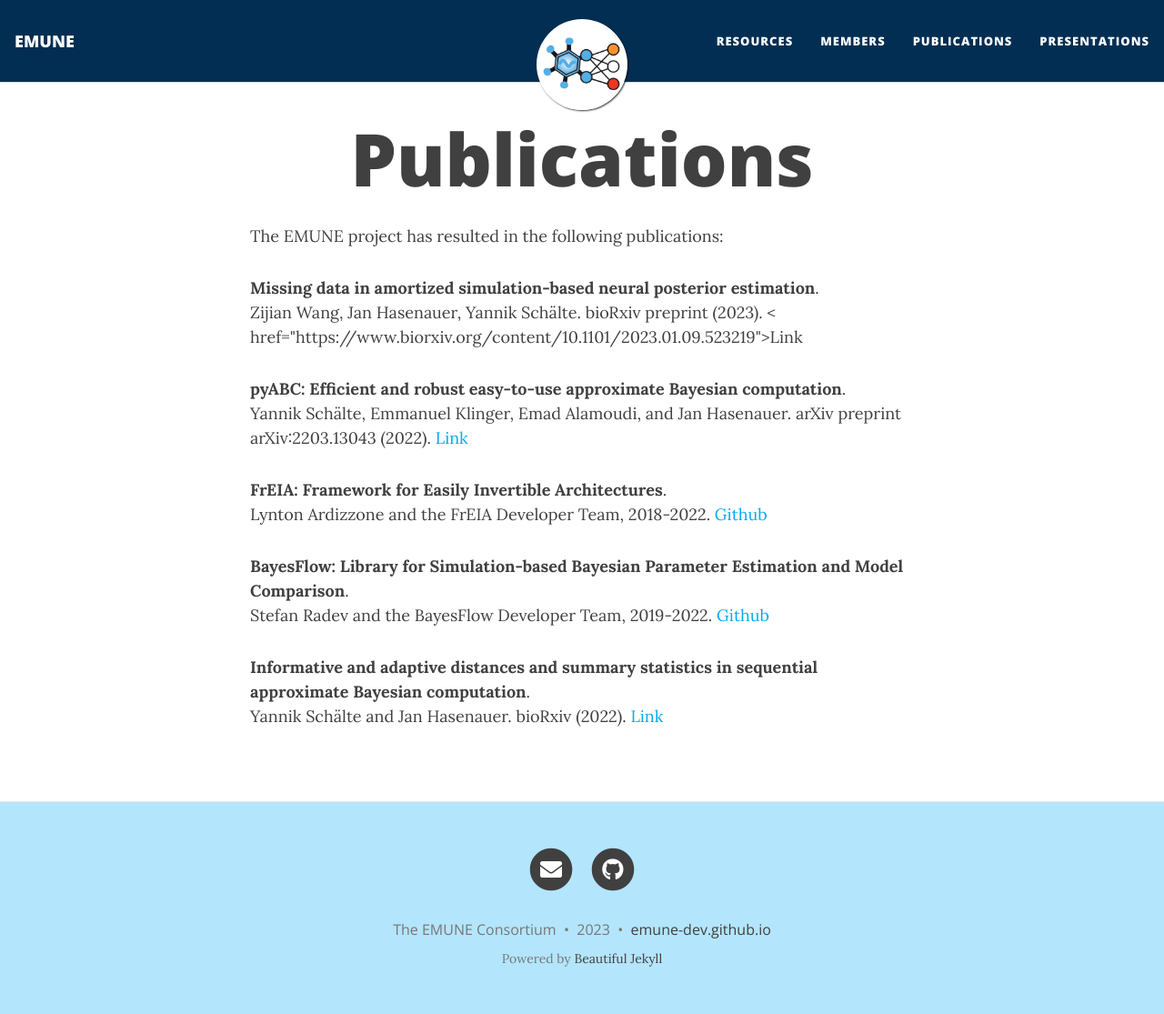
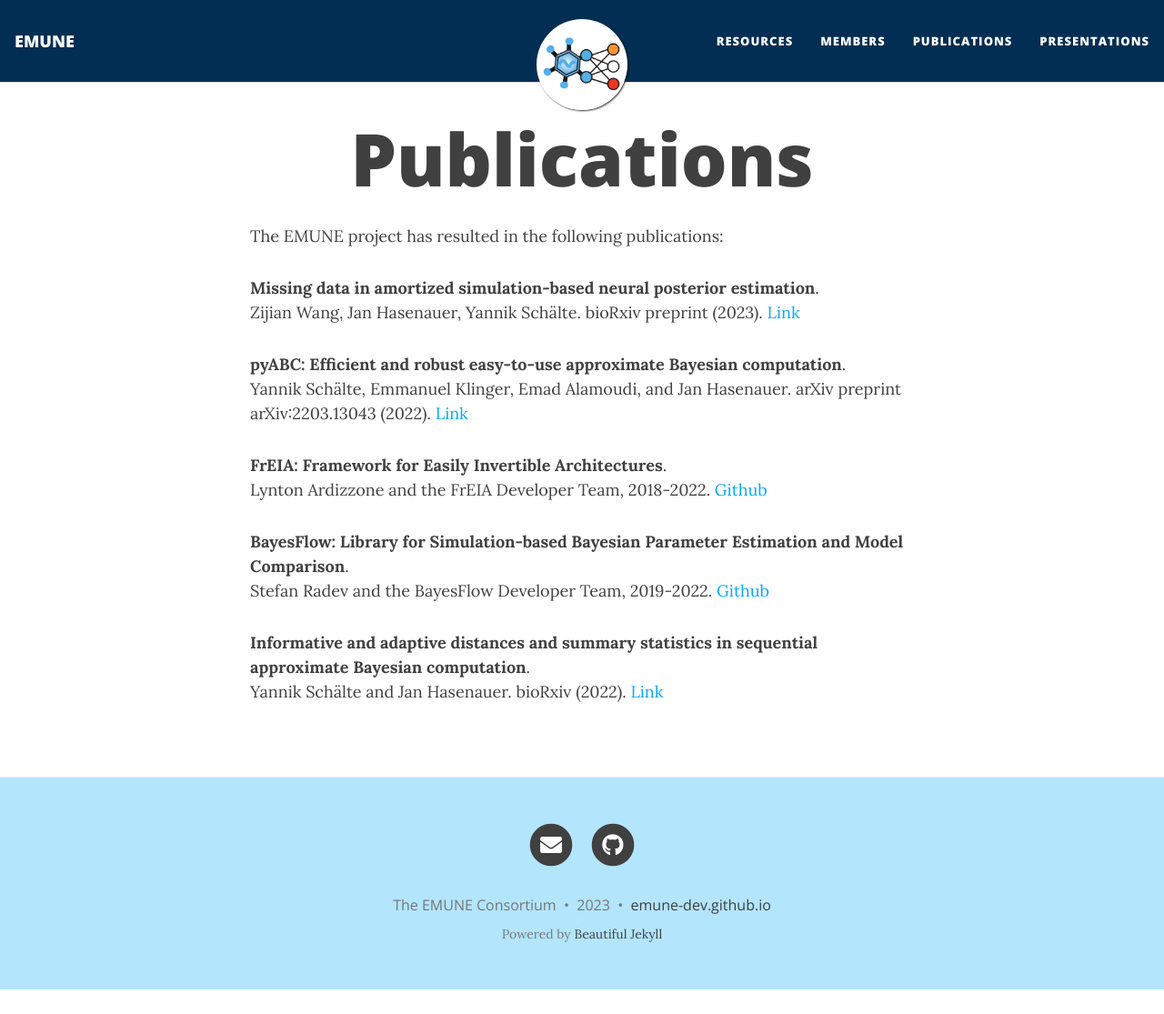
Before and after one commit to emune-dev/emune-dev.github.io, a Jekyll site: the page built from publications.html, in a window 1280 px wide and 1115 px high. Shown: the whole window at 91% size. Built offline with Jekyll 4.4.1, drawn with Linux system fonts in a browser that asks for light colours; nearby versions of some CDN libraries; some of the changed lines change nothing that is shown.

```diff
--- a/publications.html
+++ b/publications.html
@@ -6,7 +6,7 @@
 The EMUNE project has resulted in the following publications:
 
 <p><b>Missing data in amortized simulation-based neural posterior estimation</b>.<br/>
-Zijian Wang, Jan Hasenauer, Yannik Schälte. bioRxiv preprint (2023). < href="https://www.biorxiv.org/content/10.1101/2023.01.09.523219">Link</a></p>
+Zijian Wang, Jan Hasenauer, Yannik Schälte. bioRxiv preprint (2023). <a href="https://www.biorxiv.org/content/10.1101/2023.01.09.523219">Link</a></p>
 
 <p><b>pyABC: Efficient and robust easy-to-use approximate Bayesian computation</b>.<br />
 Yannik Schälte, Emmanuel Klinger, Emad Alamoudi, and Jan Hasenauer. arXiv preprint arXiv:2203.13043 (2022).
```
